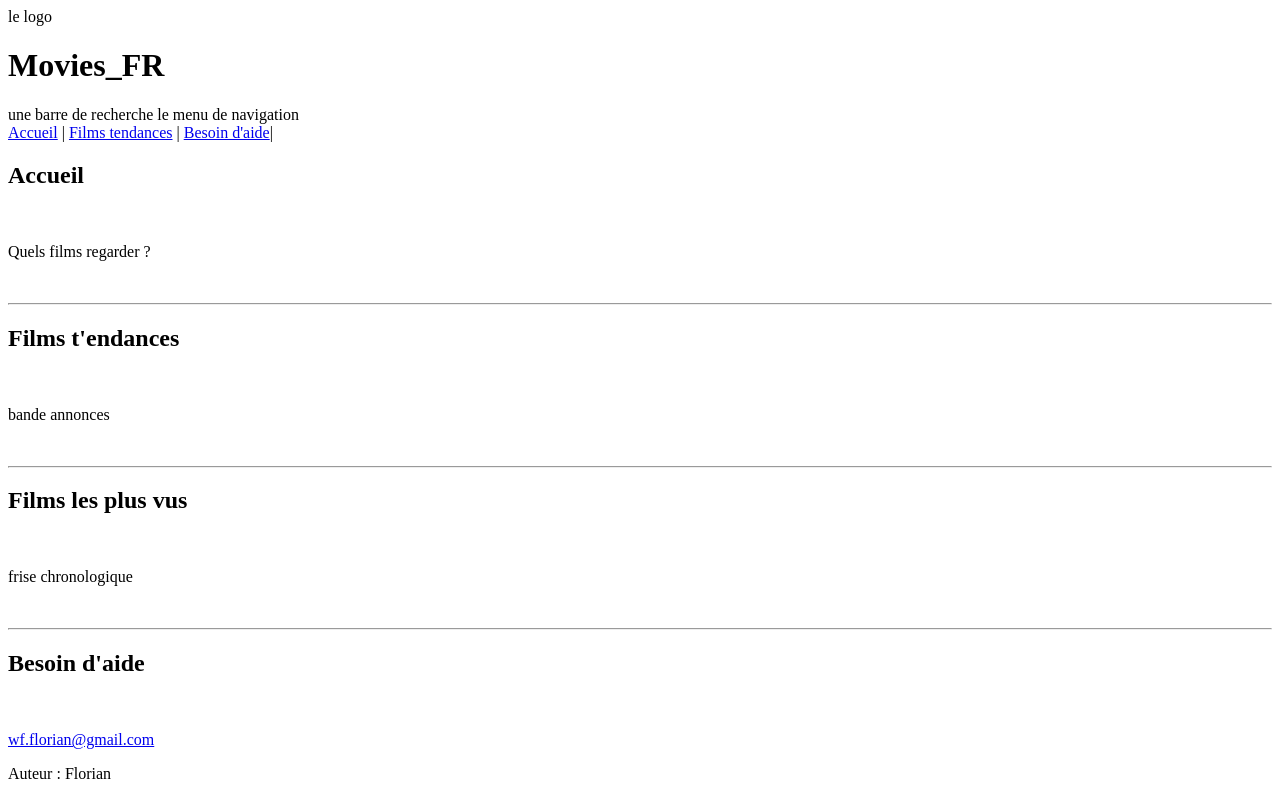
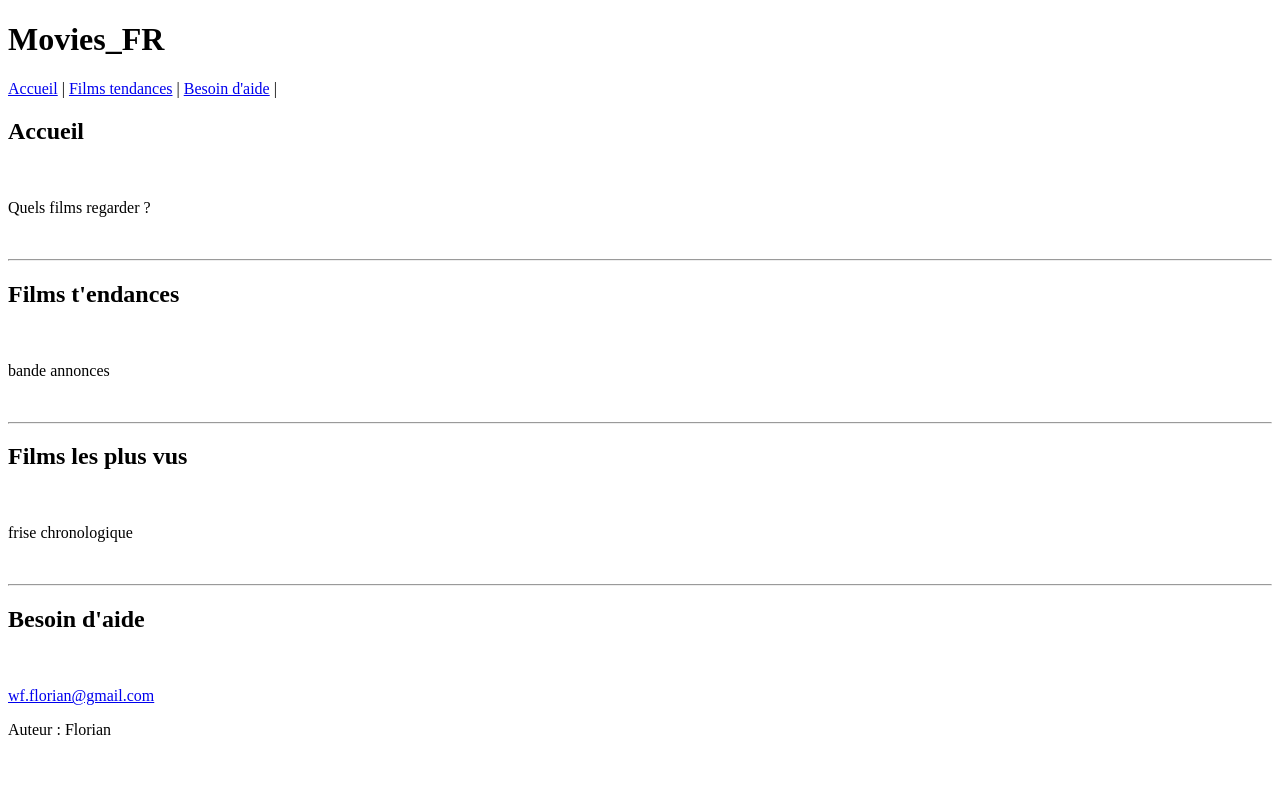
Before and after one commit to Florian2468/landing-page, a plain HTML site: page index.html in a window 1280 px wide. Drawn offline with Linux system fonts and the light colour scheme.

Commit message:
landing page films

```diff
--- a/index.html
+++ b/index.html
@@ -7,13 +7,13 @@
   </head>
   <body>
     <header class="header" role="banner">
-      le logo
+      <!-- ajouter le logo-->
       <h1>Movies_FR</h1>
-      une barre de recherche le menu de navigation
+      <!-- ajouter une barre de recherche le menu de navigation-->
       <nav>
         <a href="/Accueil/">Accueil</a> |
         <a href="/Filmstendances/">Films tendances</a> |
-        <a href="/Besoindaide/">Besoin d'aide</a>|
+        <a href="/Besoindaide/">Besoin d'aide</a> |
       </nav>
     </header>
 
```
